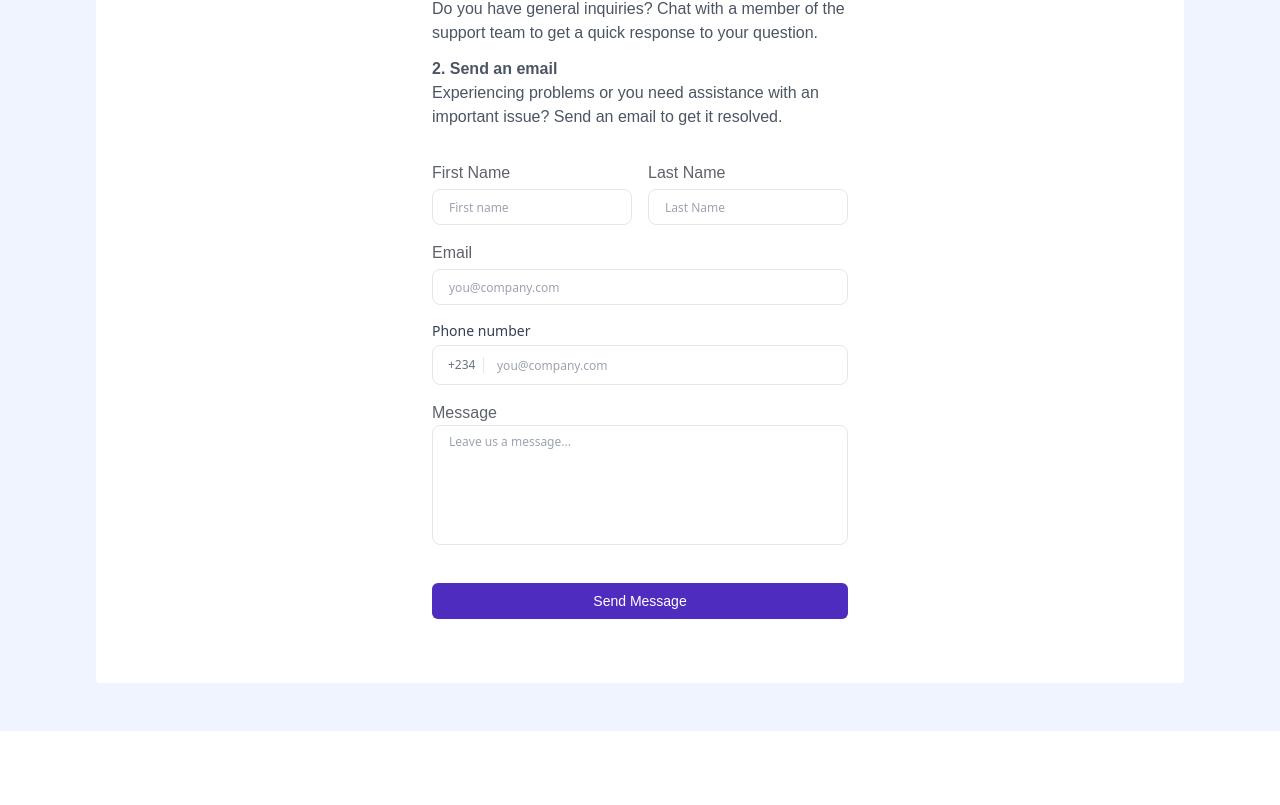
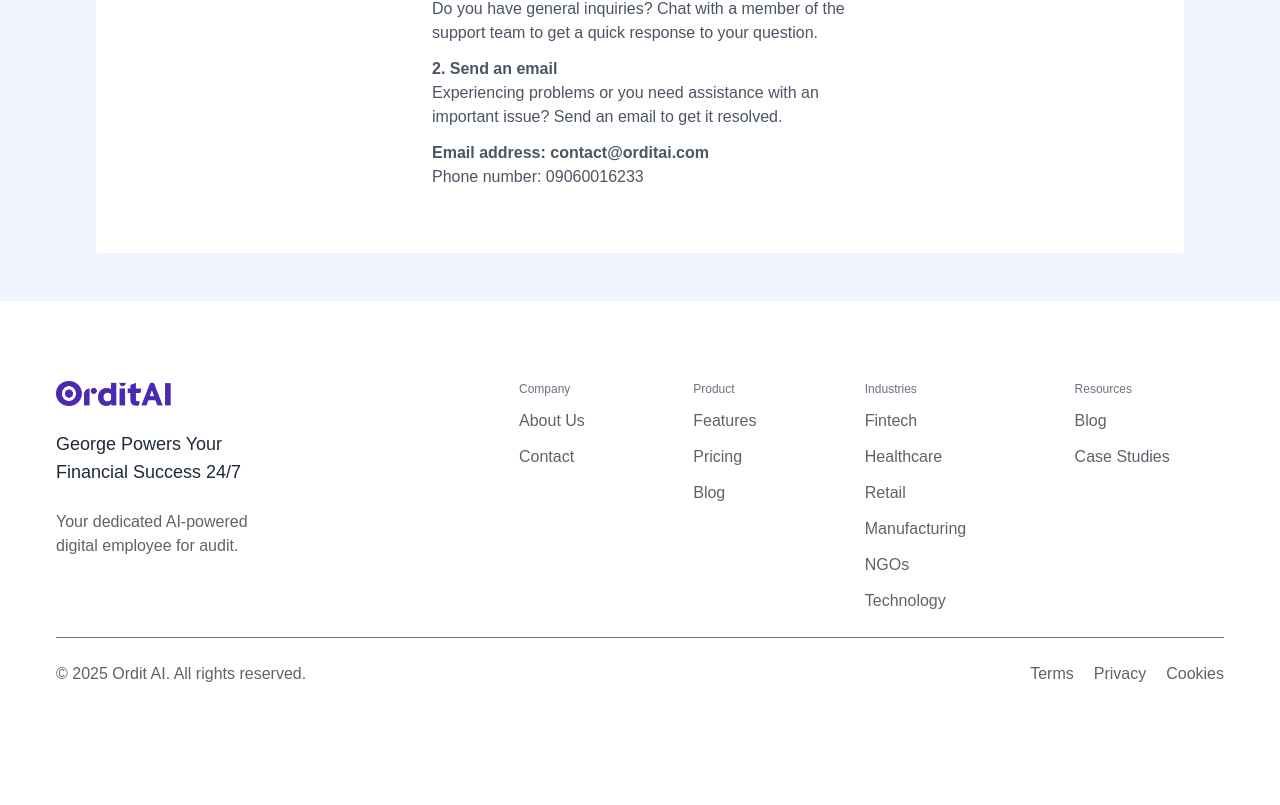
Before and after one commit to ordit-ai/orditAi-website, a React (Vite) app: page /contact-us in a window 1280 px wide. Shown: the part 495-1300 px from the top of the page. After the commit the page ends 1237 px from the top, so only its background shows below. Built offline with nearby package versions, Linux system fonts and the light colour scheme; a web font is replaced by a local one.

Commit message:
fix: contatct us #0

```diff
--- a/src/components/common/Header.tsx
+++ b/src/components/common/Header.tsx
@@ -31,10 +31,10 @@ const Header = () => {
       name: "Pricing",
       path: APP_ROUTES.PRICING,
     },
-    // {
-    //   name: "Contact Us",
-    //   path: APP_ROUTES.CONTACT,
-    // },
+    {
+      name: "Contact Us",
+      path: APP_ROUTES.CONTACT,
+    },
   ];
 
   const checkArray = (array: string[]) => {
--- a/src/constants/footer-routes.ts
+++ b/src/constants/footer-routes.ts
@@ -5,7 +5,7 @@ const footerCol1 = {
   colArray: [
     { id: "about-us", value: "About Us", link: APP_ROUTES.ABOUT_US, tag: "" },
     // { id: "careers", value: "Careers", link: APP_ROUTES.CAREERS, tag: "New" },
-    // { id: "contact", value: "Contact", link: APP_ROUTES.CONTACT, tag: "" },
+    { id: "contact", value: "Contact", link: APP_ROUTES.CONTACT, tag: "" },
   ],
 };
 
--- a/src/pages/ContactUs.tsx
+++ b/src/pages/ContactUs.tsx
@@ -42,9 +42,16 @@ const ContactUs = () => {
                 Experiencing problems or you need assistance with an important issue? Send an email to get it resolved.
               </Typography.SubText>
             </div>
+
+            <div>
+              <Typography.SubText className="font-semibold text-gray-600 ">
+                Email address: contact@orditai.com
+              </Typography.SubText>
+              <Typography.SubText className="font-light text-gray-600 ">Phone number: 09060016233</Typography.SubText>
+            </div>
           </div>
 
-          <div className="space-y-4 my-[2em]">
+          {/* <div className="space-y-4 my-[2em]">
             <div className="flex space-x-4">
               <PrimaryInput
                 label="First Name"
@@ -89,12 +96,12 @@ const ContactUs = () => {
                 className=" p-2  border-[1px] border-borderGrey rounded-lg h-[120px] text-xs placeholder:text-xs pl-4 outline-none focus:border-[#C8BEEB] focus:border-2 transition-all w-[100%] duration-300 resize-none "
               ></textarea>
             </div>
-          </div>
+          </div> */}
 
           <div>
-            <Button variant={"default"} className="w-[100%]">
+            {/* <Button variant={"default"} className="w-[100%]">
               Send Message
-            </Button>
+            </Button> */}
           </div>
         </div>
       </div>
```
